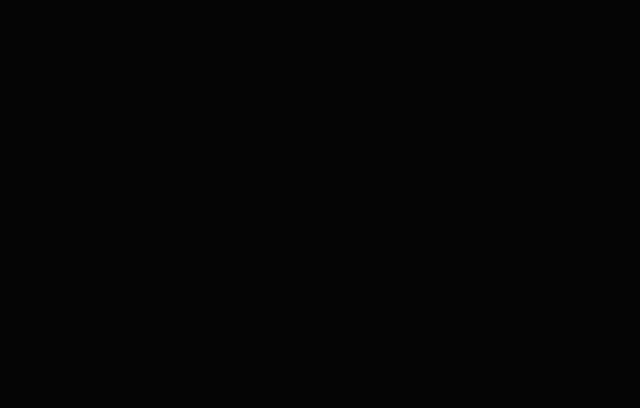
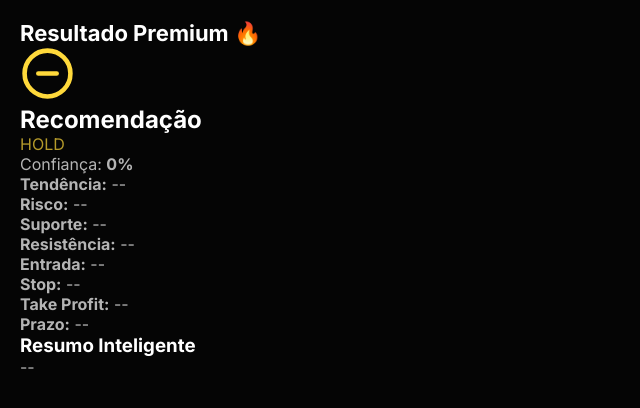
Before and after one commit to me2380935-Cloud/analise-graficos-real, a Next.js app: page /result-test in a window 1280 px wide. Shown: the top 408 px of the page, without its empty margins (0-640 px from the left). Built offline with nearby package versions, Linux system fonts and the light colour scheme.

Commit message:
Atualizar o result-content.tsx

```diff
--- a/src/app/result-test/result-content.tsx
+++ b/src/app/result-test/result-content.tsx
@@ -2,11 +2,7 @@
 
 import "./animations.css";
 import { useSearchParams } from "next/navigation";
-import {
-  ArrowUpCircle,
-  ArrowDownCircle,
-  Minus,
-} from "lucide-react";
+import { ArrowUpCircle, ArrowDownCircle, MinusCircle } from "lucide-react";
 
 export default function ResultContent() {
   const params = useSearchParams();
@@ -31,75 +27,50 @@ export default function ResultContent() {
 
   const getIcon = () => {
     if (recommendation === "BUY")
-      return <ArrowUpCircle size={42} style={{ color: getColor() }} className="pulse" />;
+      return <ArrowUpCircle size={55} color="#00ff9d" className="icon-pulse" />;
     if (recommendation === "SELL")
-      return <ArrowDownCircle size={42} style={{ color: getColor() }} className="pulse" />;
-    return <Minus size={42} style={{ color: getColor() }} className="pulse" />;
+      return <ArrowDownCircle size={55} color="#ff4f4f" className="icon-pulse" />;
+    return <MinusCircle size={55} color="#ffd93b" className="icon-pulse" />;
   };
 
   return (
-    <main className="premium-bg fade-in"
-      style={{
-        minHeight: "100vh",
-        padding: "35px",
-        color: "white",
-        fontFamily: "Inter, sans-serif",
-      }}
-    >
-      {/* TÍTULO */}
-      <h1 className="title-glow">Resultado Premium 🔥</h1>
+    <main className="premium-page">
+      <h1 className="premium-title glow-text">Resultado Premium 🔥</h1>
 
-      {/* CARD PRINCIPAL */}
-      <div
-        className="premium-card scale-in"
-        style={{
-          border: `2px solid ${getColor()}`,
-          padding: "22px",
-          borderRadius: "18px",
-          marginBottom: "32px",
-        }}
-      >
-        {/* ÍCONE */}
-        <div style={{ marginBottom: "12px" }}>
-          {getIcon()}
-        </div>
+      {/* BLOCO DE RECOMENDAÇÃO - Glow Dinâmico + Fumaça */}
+      <div className="recommendation-card glow-dynamic">
 
-        <h2 style={{ fontSize: "22px", marginBottom: "8px" }}>Recomendação</h2>
+        {/* Fumaça */}
+        <div className="smoke"></div>
 
-        <p
-          className="pulse"
-          style={{
-            fontSize: "35px",
-            color: getColor(),
-            fontWeight: "bold",
-            marginBottom: "10px",
-          }}
-        >
+        <div className="rec-icon">{getIcon()}</div>
+
+        <h2 className="rec-title">Recomendação</h2>
+
+        <p className="rec-value" style={{ color: getColor() }}>
           {recommendation}
         </p>
 
-        {/* CONFIDENCE BAR */}
-        <p><b>Confiança:</b> {confidence}%</p>
+        <p className="rec-confidence">
+          Confiança: <b>{confidence}%</b>
+        </p>
       </div>
 
-      {/* DADOS DO MERCADO */}
-      <div className="fade-in" style={{ marginBottom: "15px" }}>
+      {/* DEMAIS INFO */}
+      <div className="info-container fade-in">
         <p><b>Tendência:</b> {trend}</p>
         <p><b>Risco:</b> {risk}</p>
         <p><b>Suporte:</b> {support}</p>
         <p><b>Resistência:</b> {resistance}</p>
-        <p><b>Ponto de Entrada:</b> {entry}</p>
-        <p><b>Stop Loss:</b> {stop}</p>
+        <p><b>Entrada:</b> {entry}</p>
+        <p><b>Stop:</b> {stop}</p>
         <p><b>Take Profit:</b> {take}</p>
-        <p><b>Timeframe:</b> {time}</p>
+        <p><b>Prazo:</b> {time}</p>
       </div>
 
-      {/* RESUMO INTELIGENTE */}
-      <div className="slide-up" style={{ marginTop: "25px" }}>
-        <h3 style={{ marginBottom: "10px", fontSize: "20px" }}>Resumo Inteligente</h3>
-        <p style={{ lineHeight: "1.6", opacity: 0.95 }}>
-          {analysis}
-        </p>
+      <div className="analysis-box slide-up">
+        <h3>Resumo Inteligente</h3>
+        <p>{analysis}</p>
       </div>
     </main>
   );
```
